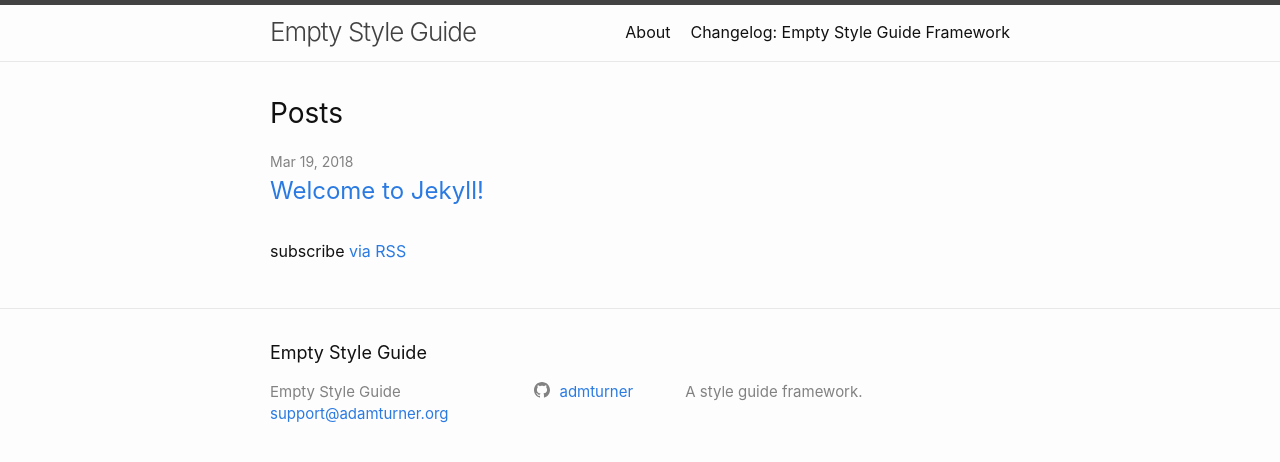
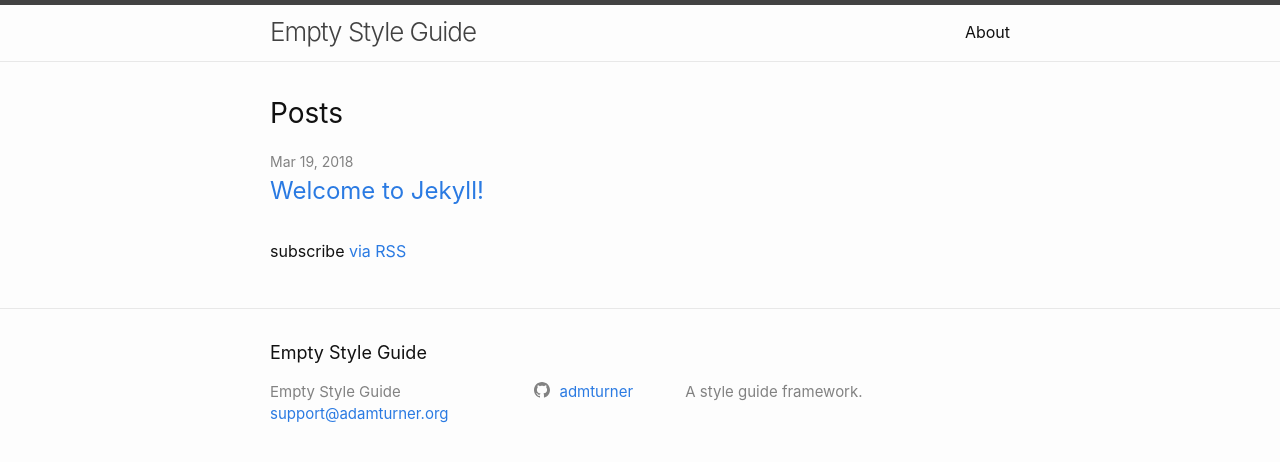
Before and after one commit to admturner/empty-style-guide, a Jekyll site: the page built from index.md, in a window 1280 px wide. Shown: the top 462 px of the page. Built offline with Jekyll 4.4.1, drawn with Linux system fonts in a browser that asks for light colours; some of the changed lines change nothing that is shown.

Commit message:
Exclude changelog from processing

```diff
--- a/_config.yml
+++ b/_config.yml
@@ -21,6 +21,7 @@ exclude:
   - node_modules
   - vendor
   - README.md
+  - CHANGELOG.md
   - LICENSE.txt
 
 # Build settings.
```
